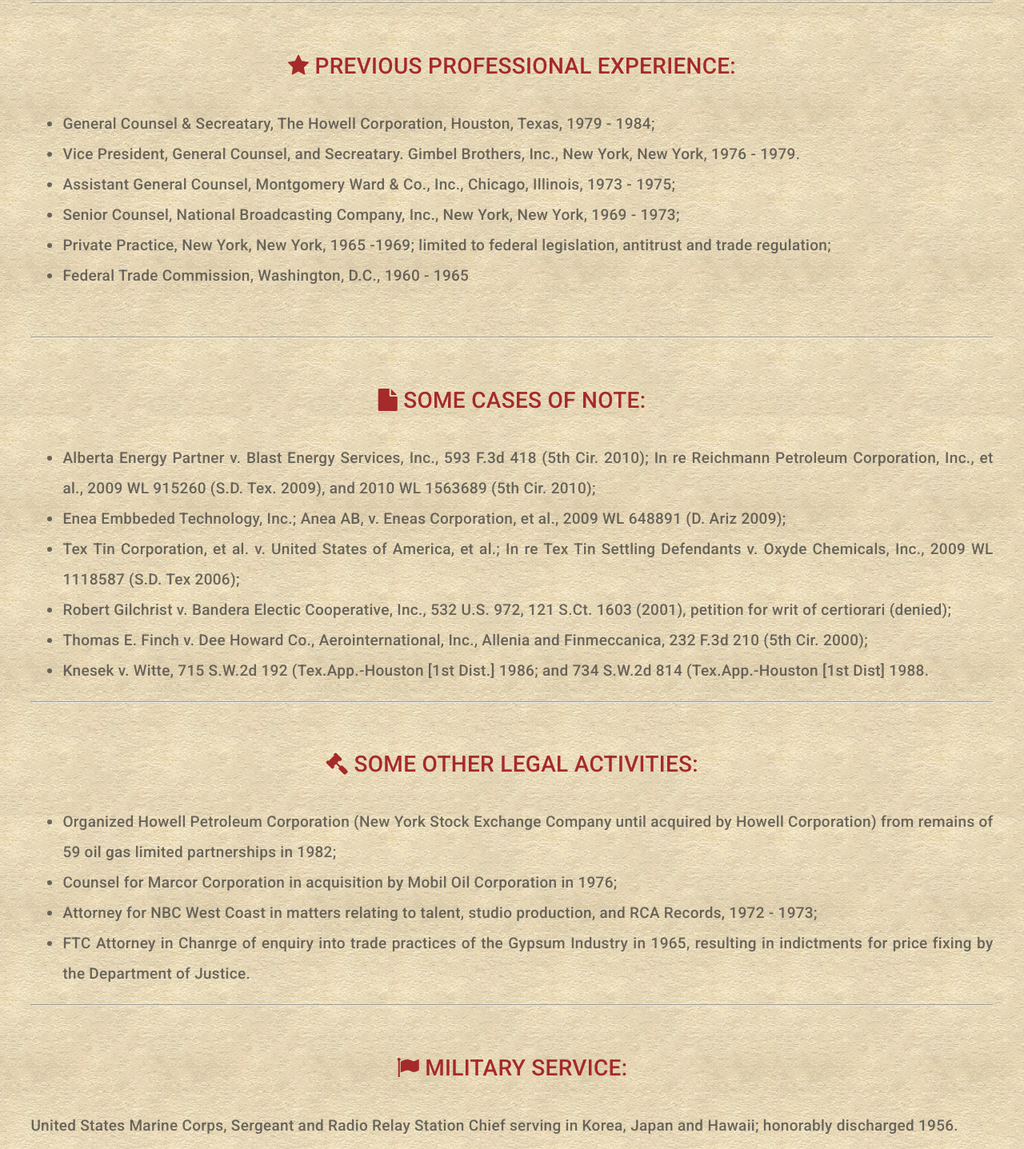
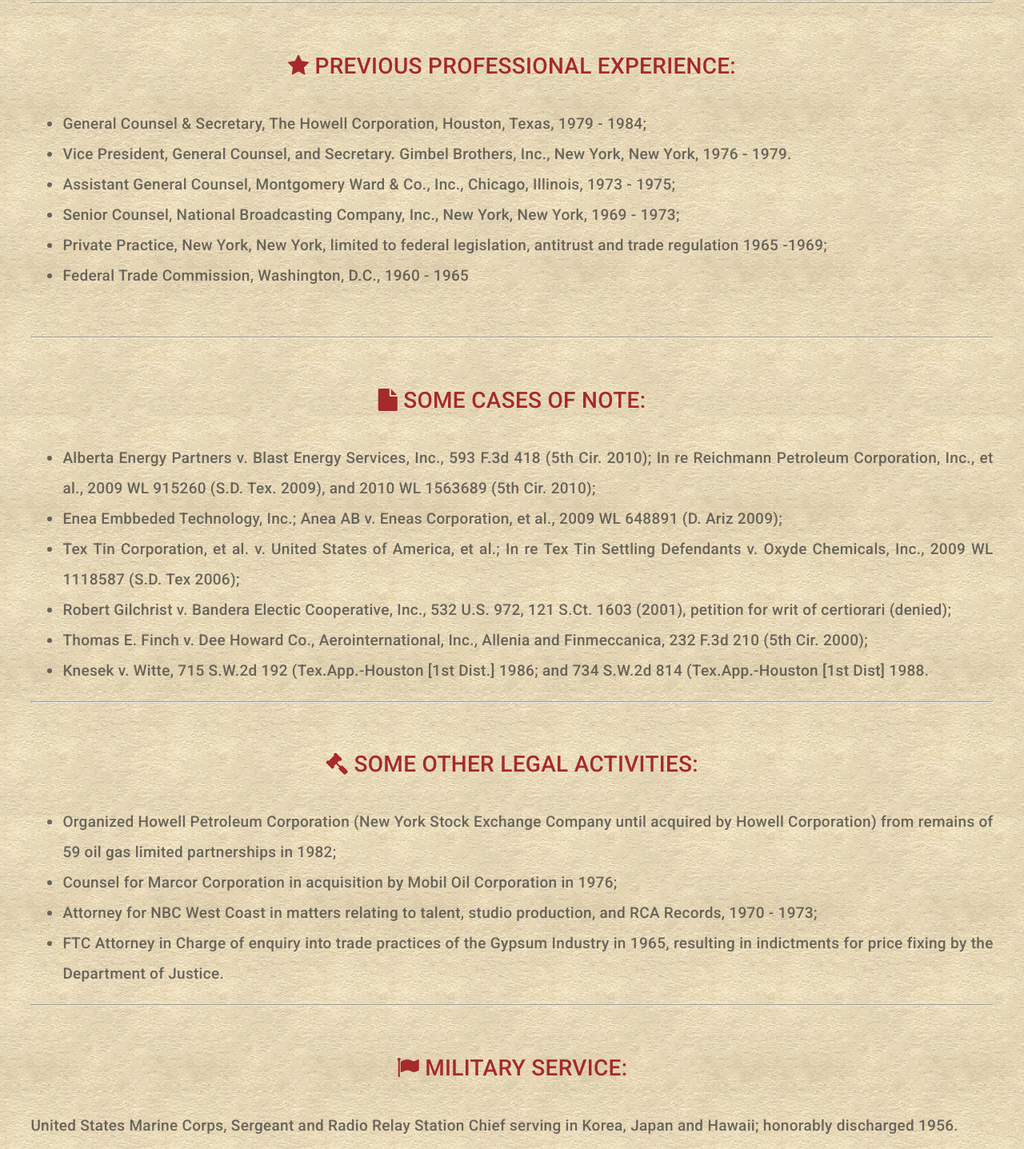
Before and after one commit to syiree/syiree.github.io, a plain HTML site: page index.html in a window 1280 px wide. Shown: the part 1980-3417 px from the top of the page at 80% size. Drawn offline with Linux system fonts and the light colour scheme.

Commit message:
Update index.html

```diff
--- a/index.html
+++ b/index.html
@@ -65,11 +65,11 @@
 
 <center><h1 class="label3"> <i class="fa fa-star" aria-hidden="true"></i> Previous Professional Experience:</h1></center>
 <p>
-<ul><li>General Counsel & Secreatary, The Howell Corporation, Houston, Texas, 1979 - 1984;</li>
-<li>Vice President, General Counsel, and Secreatary. Gimbel Brothers, Inc., New York, New York, 1976 - 1979.</li>
+<ul><li>General Counsel & Secretary, The Howell Corporation, Houston, Texas, 1979 - 1984;</li>
+<li>Vice President, General Counsel, and Secretary. Gimbel Brothers, Inc., New York, New York, 1976 - 1979.</li>
 <li>Assistant General Counsel, Montgomery Ward & Co., Inc., Chicago, Illinois, 1973 - 1975;</li>
 <li>Senior Counsel, National Broadcasting Company, Inc., New York, New York, 1969 - 1973;</li>
-<li>Private Practice, New York, New York, 1965 -1969; limited to federal legislation, antitrust and trade regulation;</li>
+<li>Private Practice, New York, New York, limited to federal legislation, antitrust and trade regulation 1965 -1969;</li>
 <li>Federal Trade Commission, Washington, D.C., 1960 - 1965</li></ul>
 </p>
 
@@ -77,8 +77,8 @@
 
 <center><h1 class="label3"> <i class="fa fa-file" aria-hidden="true"></i> Some Cases of Note:</h1></center>
 <p>
-<ul><li>Alberta Energy Partner v. Blast Energy Services, Inc., 593 F.3d 418 (5th Cir. 2010); In re Reichmann Petroleum Corporation, Inc., et al., 2009 WL 915260 (S.D. Tex. 2009), and 2010 WL 1563689 (5th Cir. 2010);</li>
-<li>Enea Embbeded Technology, Inc.; Anea AB, v. Eneas Corporation, et al., 2009 WL 648891 (D. Ariz 2009);</li>
+<ul><li>Alberta Energy Partners v. Blast Energy Services, Inc., 593 F.3d 418 (5th Cir. 2010); In re Reichmann Petroleum Corporation, Inc., et al., 2009 WL 915260 (S.D. Tex. 2009), and 2010 WL 1563689 (5th Cir. 2010);</li>
+<li>Enea Embbeded Technology, Inc.; Anea AB v. Eneas Corporation, et al., 2009 WL 648891 (D. Ariz 2009);</li>
 <li>Tex Tin Corporation, et al. v. United States of America, et al.; In re Tex Tin Settling Defendants v. Oxyde Chemicals, Inc., 2009 WL 1118587 (S.D. Tex 2006);</li>
 <li>Robert Gilchrist v. Bandera Electic Cooperative, Inc., 532 U.S. 972, 121 S.Ct. 1603 (2001), petition for writ of certiorari (denied);</li>
 <li>Thomas E. Finch v. Dee Howard Co., Aerointernational, Inc., Allenia and Finmeccanica, 232 F.3d 210 (5th Cir. 2000);</li>
@@ -90,8 +90,8 @@
 <center><h1 class="label3"> <i class="fa fa-gavel" aria-hidden="true"></i> Some Other Legal Activities:</h1></center>
 <p><ul><li>Organized Howell Petroleum Corporation (New York Stock Exchange Company until acquired by Howell Corporation) from remains of 59 oil gas limited partnerships in 1982;</li>
 <li>Counsel for Marcor Corporation in acquisition by Mobil Oil Corporation in 1976;</li>
-<li>Attorney for NBC West Coast in matters relating to talent, studio production, and RCA Records, 1972 - 1973;</li>
-<li>FTC Attorney in Chanrge of enquiry into trade practices of the Gypsum Industry in 1965, resulting in indictments for price fixing by the Department of Justice.</li></ul></p>
+<li>Attorney for NBC West Coast in matters relating to talent, studio production, and RCA Records, <!--1972 - 1973--> 1970 - 1973;</li>
+<li>FTC Attorney in Charge of enquiry into trade practices of the Gypsum Industry in 1965, resulting in indictments for price fixing by the Department of Justice.</li></ul></p>
 
 <hr />
 
```
